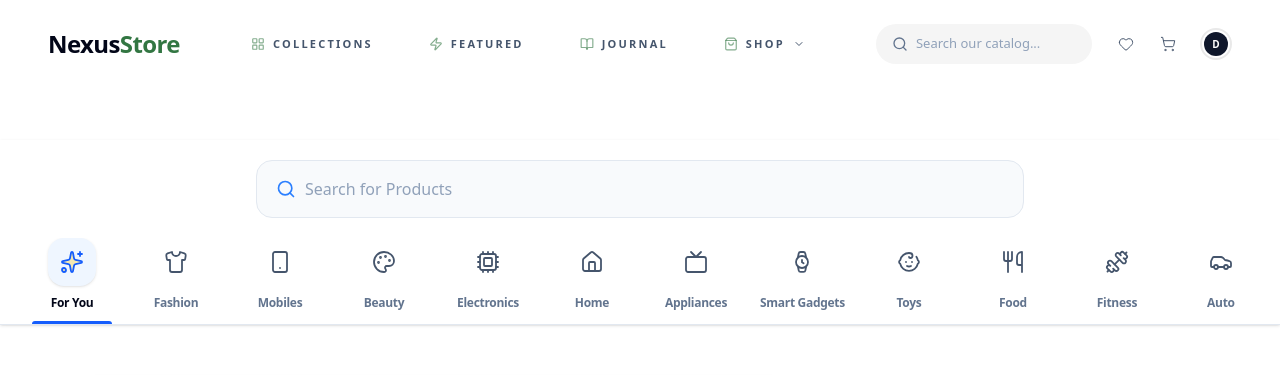
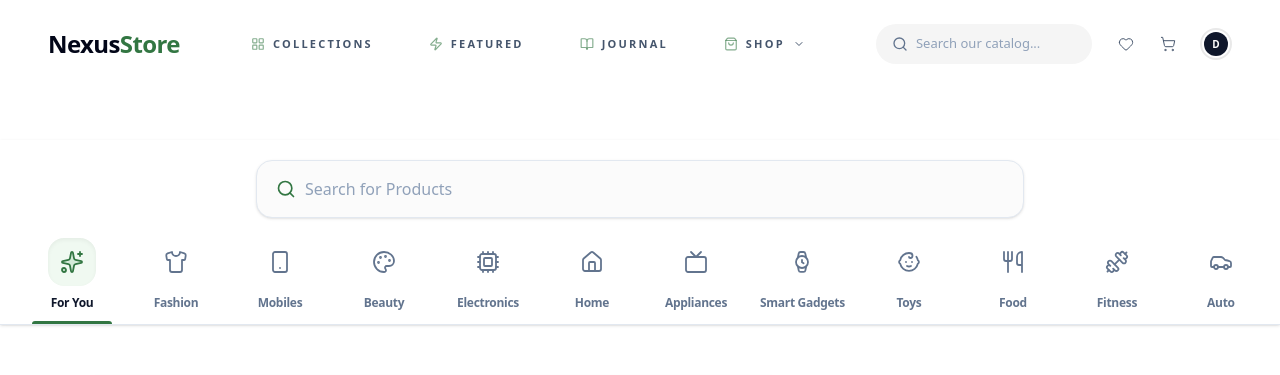
Before and after one commit to adhivedhanlr-maker/E-commerce, a Next.js app in the folder frontend/: page / in a window 1280 px wide. Shown: the top 375 px of the page. Built offline with nearby package versions, Linux system fonts and the light colour scheme.

Commit message:
style: align category bar with emerald theme and refine input styling

```diff
--- a/frontend/src/components/home/CategoryBar.tsx
+++ b/frontend/src/components/home/CategoryBar.tsx
@@ -55,18 +55,18 @@ const CategoryBarContent = () => {
     const activeCat = searchParams.get('cat') || 'for-you';
 
     return (
-        <div className="w-full bg-white dark:bg-slate-900 border-b border-slate-200 dark:border-white/5 sticky top-[60px] lg:top-[70px] z-40 pb-0 shadow-sm">
+        <div className="w-full bg-background border-b border-slate-200 dark:border-white/5 sticky top-[60px] lg:top-[70px] z-40 pb-0 shadow-sm transition-colors duration-300">
             <div className="mx-auto max-w-7xl px-4 sm:px-6 lg:px-8">
                 {/* Top Search Bar area (As per user image) */}
                 <div className="py-5">
                     <div className="relative group max-w-3xl mx-auto">
                         <div className="absolute inset-y-0 left-0 pl-5 flex items-center pointer-events-none">
-                            <Search className="h-5 w-5 text-blue-500" />
+                            <Search className="h-5 w-5 text-primary-600 dark:text-primary-400 group-focus-within:text-primary-500 transition-colors" />
                         </div>
                         <input
                             type="text"
                             placeholder="Search for Products"
-                            className="block w-full pl-12 pr-4 py-4 border border-slate-200 focus:border-blue-400 rounded-2xl bg-slate-50 dark:bg-slate-950 text-base placeholder:text-slate-400 focus:outline-none transition-all dark:text-white"
+                            className="block w-full pl-12 pr-4 py-4 border border-slate-200 dark:border-white/10 rounded-2xl bg-secondary-50 dark:bg-white/5 text-base placeholder:text-slate-400 focus:outline-none focus:ring-2 focus:ring-primary-500/20 focus:border-primary-500 transition-all dark:text-white shadow-sm"
                         />
                     </div>
                 </div>
@@ -85,18 +85,18 @@ const CategoryBarContent = () => {
                                             className={cn(
                                                 "w-12 h-12 flex items-center justify-center rounded-2xl transition-all relative overflow-hidden",
                                                 isActive
-                                                    ? "bg-blue-50 dark:bg-blue-500/10 shadow-sm"
-                                                    : "bg-transparent group-hover:bg-slate-100 dark:group-hover:bg-white/5"
+                                                    ? "bg-primary-50 dark:bg-primary-600/10 shadow-inner"
+                                                    : "bg-transparent group-hover:bg-primary-50/50 dark:group-hover:bg-white/5"
                                             )}
                                         >
                                             <category.icon className={cn(
                                                 "w-6 h-6 transition-colors stroke-[1.8px]",
-                                                isActive ? "text-blue-600 fill-yellow-400/30" : "text-slate-600 dark:text-slate-400 group-hover:text-slate-900 dark:group-hover:text-white"
+                                                isActive ? "text-primary-600 dark:text-primary-400 fill-primary-400/20" : "text-slate-500 dark:text-slate-400 group-hover:text-primary-600 dark:group-hover:text-primary-400"
                                             )} />
                                         </motion.div>
                                         <span className={cn(
                                             "text-[12px] font-bold tracking-tight transition-colors whitespace-nowrap",
-                                            isActive ? "text-slate-950 dark:text-white" : "text-slate-500 dark:text-slate-400 group-hover:text-slate-900 dark:group-hover:text-white"
+                                            isActive ? "text-slate-900 dark:text-white" : "text-slate-500 dark:text-slate-400 group-hover:text-primary-600 dark:group-hover:text-primary-400"
                                         )}>
                                             {category.name}
                                         </span>
@@ -105,7 +105,7 @@ const CategoryBarContent = () => {
                                         {isActive && (
                                             <motion.div
                                                 layoutId="activeCategory"
-                                                className="absolute bottom-0 left-0 right-0 h-[3px] bg-blue-600 rounded-t-full"
+                                                className="absolute bottom-0 left-0 right-0 h-[3px] bg-primary-600 dark:bg-primary-500 rounded-t-full"
                                                 transition={{ type: "spring", stiffness: 350, damping: 30 }}
                                             />
                                         )}
```
